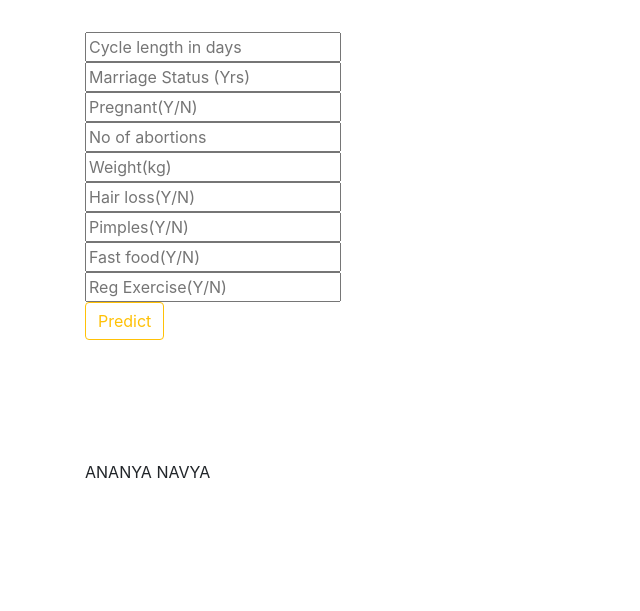
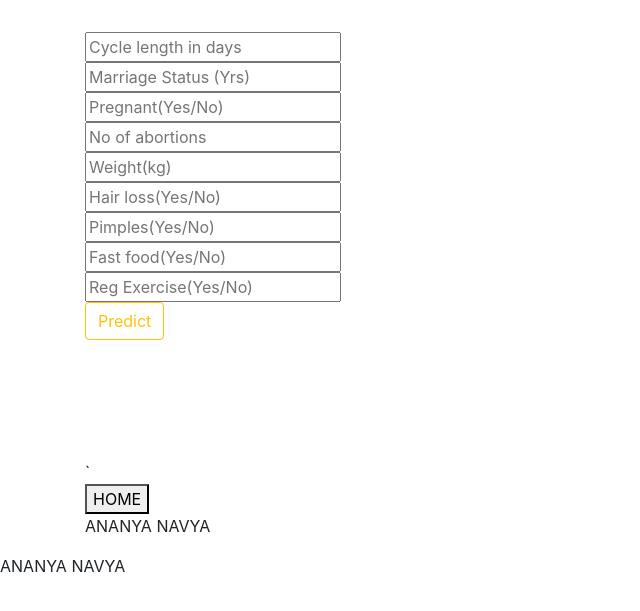
Before and after one commit to ananya-menon/Predictomatic-2.0, a Flask app: page / in a window 1280 px wide. Shown: the part 48-659 px from the top of the page, without its empty margins (0-640 px from the left). Run offline with Flask 2, Linux system fonts and the light colour scheme; parts of the project's set-up code (start-up, migrations or seed data) failed here and were passed over; some libraries are stand-ins or nearby versions.

Commit message:
Update PCOS.html

```diff
--- a/templates/PCOS.html
+++ b/templates/PCOS.html
@@ -34,20 +34,20 @@
             <br>
             <input type="text" name="Marriage Status (Yrs)" placeholder="Marriage Status (Yrs)" required="required">
             <br>
-            <input type="text" name="Pregnant(Y/N)" placeholder="Pregnant(Y/N)" required="required">
+            <input type="text" name="Pregnant(Y/N)" placeholder="Pregnant(Yes/No)" required="required">
             <br>
             <input type="text" name="No of abortions" placeholder="No of abortions" required="required">
             <br>
             <input type="text" name="Weight(kg)" placeholder="Weight(kg)" required="required">
             <br>
-            <input type="text" name="hair loss(Y/N)" placeholder="Hair loss(Y/N)" required="required">
+            <input type="text" name="hair loss(Y/N)" placeholder="Hair loss(Yes/No)" required="required">
             <br>
-            <input type="text" name="Pimples(Y/N)" placeholder="Pimples(Y/N)"
+            <input type="text" name="Pimples(Y/N)" placeholder="Pimples(Yes/No)"
                 required="required">
             <br>
-            <input type="text" name="Fast food(Y/N)" placeholder="Fast food(Y/N)" required="required">
+            <input type="text" name="Fast food(Y/N)" placeholder="Fast food(Yes/No)" required="required">
             <br>
-            <input type="text" name="Reg Exercise(Y/N)" placeholder="Reg Exercise(Y/N)" required="required">
+            <input type="text" name="Reg Exercise(Y/N)" placeholder="Reg Exercise(Yes/No)" required="required">
             <br>
             <button type="submit" class="btn btn-outline-warning">Predict</button>
 
@@ -61,6 +61,9 @@
 
         <br>
         <br>
+`         <br>
+            <div><a href="https://healthnomic.herokuapp.com/" class="icon-link">
+        <button type="button">HOME</button></div></a>
 
         <p>ANANYA NAVYA</p>
 
@@ -82,3 +85,23 @@
 </body>
 
 </html>
+        <p>ANANYA NAVYA</p>
+
+
+    </div>
+
+
+    <script src="https://code.jquery.com/jquery-3.3.1.slim.min.js"
+        integrity="sha384-q8i/X+965DzO0rT7abK41JStQIAqVgRVzpbzo5smXKp4YfRvH+8abtTE1Pi6jizo"
+        crossorigin="anonymous"></script>
+    <script src="https://cdnjs.cloudflare.com/ajax/libs/popper.js/1.14.7/umd/popper.min.js"
+        integrity="sha384-UO2eT0CpHqdSJQ6hJty5KVphtPhzWj9WO1clHTMGa3JDZwrnQq4sF86dIHNDz0W1"
+        crossorigin="anonymous"></script>
+    <script src="https://stackpath.bootstrapcdn.com/bootstrap/4.3.1/js/bootstrap.min.js"
+        integrity="sha384-JjSmVgyd0p3pXB1rRibZUAYoIIy6OrQ6VrjIEaFf/nJGzIxFDsf4x0xIM+B07jRM"
+        crossorigin="anonymous"></script>
+
+
+</body>
+
+</html>
```
